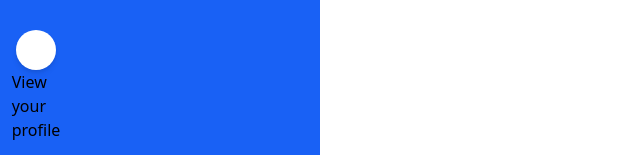
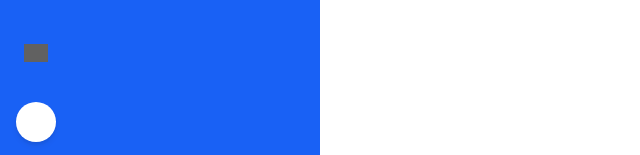
Before and after one commit to dimeeentor/sibebar-design, a Next.js app: page / in a window 1280 px wide. Shown: the part 642-797 px from the top of the page, without its empty margins (0-640 px from the left). Built offline with nearby package versions, Linux system fonts and the light colour scheme; grey boxes are pictures that could not be loaded.

Commit message:
Implemented account settings popup. Implemented minimize sidebar on double click

```diff
--- a/pages/index.tsx
+++ b/pages/index.tsx
@@ -15,6 +15,9 @@ export default function Home() {
 
     const menuItemsRefs = useRef<HTMLUListElement[]>([])
     const closeButtonRefs = useRef<HTMLSpanElement[]>([])
+    const accountPopupRef = useRef<HTMLDivElement>(null)
+    const navigationMenuRef = useRef<HTMLDivElement>(null)
+    const sidebarRef = useRef<HTMLDListElement>(null)
 
     const doOpenMenu = (menuItem: HTMLUListElement) => {
         menuItem.classList.toggle("hidden")
@@ -25,9 +28,26 @@ export default function Home() {
         spanItem.classList.toggle("close-menu-active")
     }
 
+    const doOpenAccountPopup = () => {
+        accountPopupRef.current?.classList.toggle("hidden")
+        accountPopupRef.current?.classList.toggle("account-popup-active")
+    }
+
+    const doMinimizeSidebar = () => {
+        navigationMenuRef.current?.classList.toggle("hidden")
+        sidebarRef.current?.classList.toggle("w-80")
+        sidebarRef.current?.classList.toggle("w-[4.5rem]")
+    }
+
     return (
-        <aside className="flex h-screen w-80 justify-between bg-[#0050F4]/90 p-4">
-            <aside className="[&>img]:ease flex w-10 flex-col items-center">
+        <aside
+            ref={sidebarRef}
+            className="ease flex h-screen w-80 select-none justify-between bg-[#0050F4]/90 p-4 backdrop-blur-lg duration-300"
+        >
+            <aside
+                onDoubleClick={doMinimizeSidebar}
+                className="[&>img]:ease flex w-10 flex-col items-center"
+            >
                 {/* Account Photo */}
                 <div className="mb-4 h-10 w-10 cursor-pointer rounded-full bg-white shadow-md"></div>
                 {/* Sidebar Icons - Top */}
@@ -80,29 +100,41 @@ export default function Home() {
                     />
                 </div>
                 {/* Account Photo */}
-                <div className="h-10 w-10 cursor-pointer rounded-full bg-white shadow-md"></div>
+                <div
+                    onClick={doOpenAccountPopup}
+                    className="h-10 w-10 cursor-pointer rounded-full bg-white shadow-md"
+                ></div>
                 {/* Account Settings Popup */}
-                <div>
-                    <ul>
-                        <li>
-                            <span>View your profile</span>
-                        </li>
-                        <li>
-                            <span></span>
-                            <span></span>
-                        </li>
-                        <li>
-                            <span></span>
-                            <span></span>
-                        </li>
-                        <li>
-                            <span></span>
-                            <span></span>
-                        </li>
+                <div
+                    ref={accountPopupRef}
+                    className="absolute bottom-16 left-16 z-10 hidden rounded-lg border border-slate-300 bg-[#0050F4]/90 p-3 text-sm text-white backdrop-blur-md"
+                >
+                    <ul className="flex flex-col gap-2 pb-2">
+                        <Link href={""} className="default-hover">
+                            <li>View your profile</li>
+                        </Link>
+                        <Link href={""} className="default-hover">
+                            <li>Account settings</li>
+                        </Link>
+                        <Link href={""} className="default-hover">
+                            <li>Keyboard shortcuts</li>
+                        </Link>
+                        <Link href={""} className="default-hover">
+                            <li>What's new?</li>
+                        </Link>
                     </ul>
+                    <div className="flex border-t-[1px] border-slate-300 pt-2">
+                        <div className="h-10 w-10 cursor-pointer rounded-full bg-white shadow-md"></div>
+                        <div className="ml-4 flex flex-col text-sm">
+                            <p>Dmytro Honcharenko</p>
+                            <p className="text-slate-300">
+                                honcharenko@duck.com
+                            </p>
+                        </div>
+                    </div>
                 </div>
             </aside>
-            <main className="overflow-y-scroll">
+            <main ref={navigationMenuRef} className="overflow-y-scroll">
                 <header className="flex max-w-full items-center justify-between">
                     <h2 className="text-white">sidebardesign.com</h2>
                     <div className="default-hover ml-14 cursor-pointer">
--- a/styles/globals.css
+++ b/styles/globals.css
@@ -4,6 +4,7 @@
 
 :root {
   --transition-time: .3s;
+  --animation-time: .5s;
 }
 
 body {
@@ -35,14 +36,13 @@ body {
 }
 
 .menu-item-active {
-  transition: var(--transition-time) ease;
-  animation: menu-item-active .5s forwards;
+  animation: menu-item-active var(--animation-time) forwards;
 }
 
 @keyframes menu-item-active {
   from {
     opacity: 0;
-    transform: translateY(-5px);
+    transform: translateY(-7px);
   }
 
   to {
@@ -50,3 +50,19 @@ body {
     transform: translateY(0px);
   }
 }
+
+.account-popup-active {
+  animation: account-popup-active var(--animation-time) forwards;
+}
+
+@keyframes account-popup-active {
+  from {
+    transform: translateY(7px);
+    opacity: 0;
+  }
+
+  to {
+    transform: translate(0);
+    opacity: 1;
+  }
+}
```
